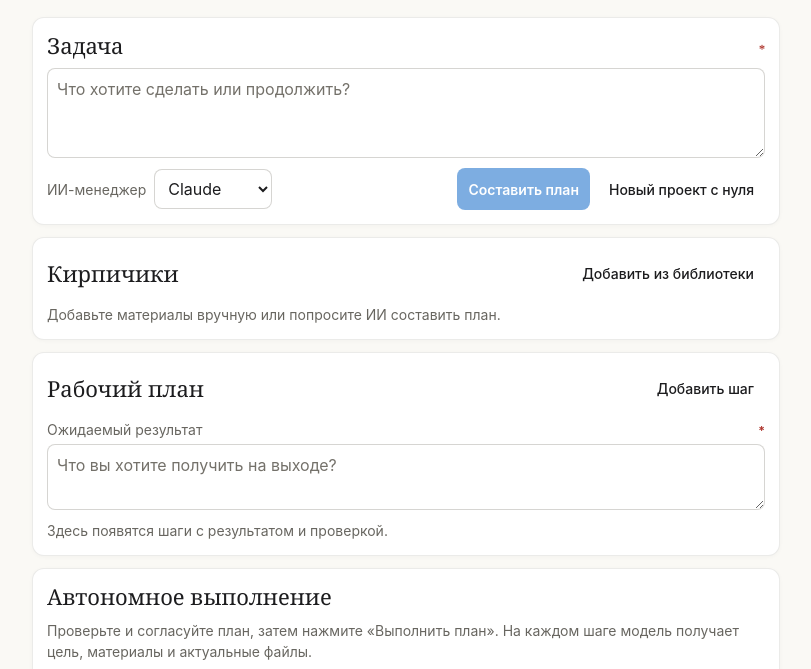
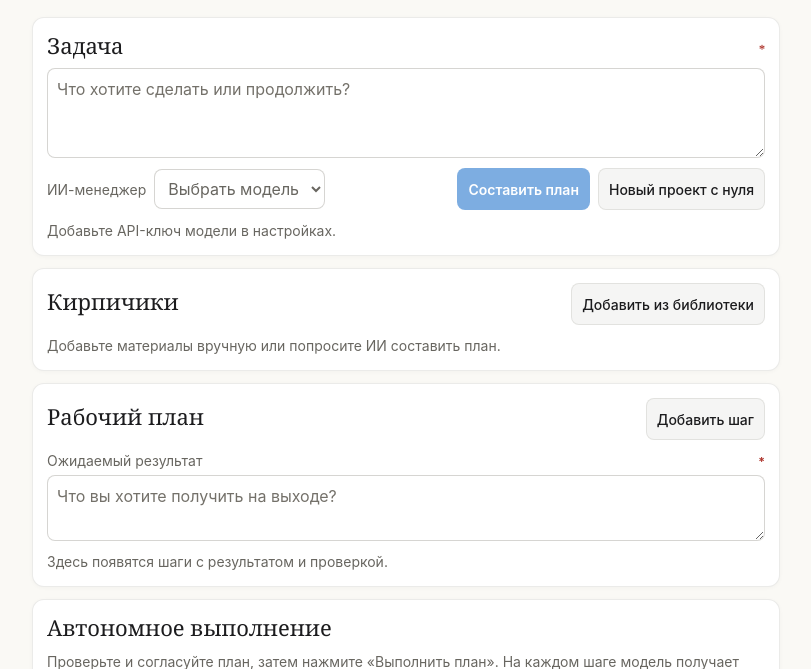
Before and after one commit to gatamylat/-Interactive_Engineering, a plain HTML site: page index.html in a window 1280 px wide. Shown: the part 71-740 px from the top of the page, without its empty margins (234-1045 px from the left). Drawn offline with Linux system fonts and the light colour scheme.

Commit message:
Clarify button hierarchy and model availability (v0.6.10)

```diff
--- a/app.js
+++ b/app.js
@@ -54,7 +54,7 @@ function updatePackage() {
   $('copy').disabled = !ready;
   $('download').disabled = !ready;
   $('save-recipe').disabled = !state || !assembly.task.trim();
-  $('plan').disabled = planning || !state || !assembly.task.trim();
+  $('plan').disabled = planning || !state || !assembly.task.trim() || !$('model').value;
   exUpdateControls(ready);
 }
 
@@ -254,7 +254,20 @@ async function save(update) {
 for (const [input, key] of [['task', 'task'], ['result', 'result']]) {
   $(input).addEventListener('input', () => { assembly[key] = $(input).value; persistDraft(); });
 }
-$('model').value = get('model') === 'deepseek' ? 'deepseek' : 'claude';
+function updateModelOptions() {
+  const select = $('model');
+  const preferred = get('model') === 'deepseek' ? 'deepseek' : 'claude';
+  for (const option of select.options) {
+    if (!option.value) continue;
+    option.disabled = !get('key-' + option.value).trim();
+    option.textContent = models[option.value] + (option.disabled ? ' — нет ключа' : '');
+  }
+  const available = [...select.options].filter(option => option.value && !option.disabled);
+  select.value = available.find(option => option.value === preferred)?.value ?? available[0]?.value ?? '';
+  $('model-key-hint').hidden = available.length > 0;
+}
+
+updateModelOptions();
 $('model').addEventListener('change', () => { set('model', $('model').value); updatePackage(); });
 function addStep() {
   if (assembly.steps.length >= 12) return;
@@ -268,7 +281,7 @@ $('add-step-bottom').addEventListener('click', addStep);
 
 $('assembly').addEventListener('submit', async event => {
   event.preventDefault();
-  if (planning || !state || !assembly.task.trim()) return;
+  if (planning || !state || !assembly.task.trim() || !$('model').value) return;
   const chosenModel = $('model').value;
   const key = get('key-' + chosenModel);
   if (!key) {
@@ -538,6 +551,7 @@ for (const name of Object.keys(models)) $('key-' + name).value = get('key-' + na
 $('save-keys').addEventListener('click', () => {
   for (const name of Object.keys(models)) set('key-' + name, $('key-' + name).value.trim());
   status('key-status', 'Ключи сохранены на этом устройстве.');
+  updateModelOptions();
   updatePackage();
 });
 $('generate-code').addEventListener('click', () => {
--- a/index.html
+++ b/index.html
@@ -7,7 +7,7 @@
 <meta name="apple-mobile-web-app-capable" content="yes">
 <meta http-equiv="Content-Security-Policy" content="default-src 'self'; script-src 'self' https://www.gstatic.com; style-src 'self' https://fonts.googleapis.com; font-src 'self' https://fonts.gstatic.com; img-src 'self' data:; connect-src 'self' https://www.gstatic.com https://*.googleapis.com https://api.anthropic.com https://api.deepseek.com; object-src 'none'; base-uri 'none'; form-action 'none'">
 <link rel="stylesheet" href="https://fonts.googleapis.com/css2?family=DM+Sans:wght@400;500;600;700&amp;family=Playfair+Display:wght@500;600&amp;display=swap">
-<link rel="stylesheet" href="./surf.css?v=4">
+<link rel="stylesheet" href="./surf.css?v=5">
 <link rel="manifest" href="./manifest.webmanifest">
 <link rel="icon" href="./icon.svg" type="image/svg+xml">
 <link rel="apple-touch-icon" href="./touch.png">
@@ -23,7 +23,7 @@
       <button type="button" data-section="expectation" data-open="library">Ожидания</button>
       <button type="button" data-section="recipe" data-open="library">Рецепты</button>
       <button type="button" data-open="settings">Настройки</button>
-      <span id="app-version" aria-label="Версия приложения" style="display:block;padding:10px 14px;font-size:12px;opacity:.7">Версия 0.6.9</span>
+      <span id="app-version" aria-label="Версия приложения" style="display:block;padding:10px 14px;font-size:12px;opacity:.7">Версия 0.6.10</span>
     </nav>
   </header>
   <main>
@@ -32,12 +32,19 @@
         <h2 class="required-caption">Задача<span class="required-mark" aria-hidden="true">*</span></h2>
         <textarea id="task" aria-label="Задача" rows="3" maxlength="12000" placeholder="Что хотите сделать или продолжить?" required></textarea>
         <div class="row planner-actions">
-          <label class="model-label">ИИ-менеджер <select id="model"><option value="claude">Claude</option><option value="deepseek">DeepSeek</option></select></label>
+          <label class="model-label">ИИ-менеджер
+            <select id="model" aria-describedby="model-key-hint">
+              <option value="" disabled selected hidden>Выбрать модель</option>
+              <option value="claude">Claude</option>
+              <option value="deepseek">DeepSeek</option>
+            </select>
+          </label>
           <div class="row">
             <button id="plan" class="primary" type="submit" disabled>Составить план</button>
             <button id="exec-reset-top" type="button">Новый проект с нуля</button>
           </div>
         </div>
+        <p id="model-key-hint" hidden>Добавьте API-ключ модели в настройках.</p>
         <p id="plan-status" role="status"></p>
       </section>
 
@@ -156,6 +163,6 @@
   </div>
   <button class="dialog-dismiss" type="button" data-close tabindex="-1" aria-label="Закрыть окно"></button>
 </dialog>
-<script type="module" src="./app.js?v=15"></script>
+<script type="module" src="./app.js?v=16"></script>
 </body>
 </html>
--- a/surf.css
+++ b/surf.css
@@ -81,6 +81,8 @@ h3 { font-size: 18px; }
 .shell { max-width: 780px; margin: auto; padding: env(safe-area-inset-top) max(16px, env(safe-area-inset-right)) max(28px, env(safe-area-inset-bottom)) max(16px, env(safe-area-inset-left)); }
 .masthead, .panel-head, .row, .brand { display: flex; align-items: center; gap: 8px; }
 .masthead, .panel-head { justify-content: space-between; }
+.panel-head { align-items: baseline; }
+.panel-head > [data-close] { align-self: center; }
 .masthead { position: relative; z-index: 1; min-height: 68px; border-bottom: 1px solid var(--line); }
 .brand svg, .icon-button svg { width: 22px; height: 22px; flex: none; fill: none; stroke: currentColor; stroke-width: 1.6; stroke-linejoin: round; stroke-linecap: round; }
 .brand svg { color: var(--accent-ink); }
@@ -95,7 +97,14 @@ main { padding-top: 20px; }
 .workspace-card > * + *, dialog section > * + *, #entry-form > * + * { margin-top: 10px; }
 button, select, input, textarea, summary, .upload { font: inherit; color: inherit; }
 button, .upload, summary { min-height: 42px; padding: 7px 10px; border: 1px solid transparent; border-radius: 8px; background: transparent; cursor: pointer; font-weight: 500; }
-button:hover, summary:hover, .upload:hover { background: var(--wash); }
+button:where(:not(.primary, .icon-button, .dialog-dismiss)), .upload {
+  background: var(--wash);
+  border-color: var(--line);
+}
+button:where(:not(.primary, .dialog-dismiss)):enabled:hover, summary:hover, .upload:hover {
+  background: var(--wash);
+  border-color: var(--control-line);
+}
 button:disabled { opacity: .55; cursor: default; }
 button.primary { background: var(--accent-button); color: var(--on-accent); font-weight: 600; }
 .icon-button { width: 44px; display: grid; place-items: center; flex: none; padding: 0; }
@@ -108,7 +117,9 @@ label > input, label > select, label > textarea { margin-top: 4px; color: var(--
 textarea { resize: vertical; min-height: 48px; }
 textarea::placeholder, input::placeholder { color: var(--placeholder); }
 .model-label { display: flex; align-items: center; gap: 8px; }
-.model-label select { width: auto; margin: 0; }
+.model-label { min-width: 0; max-width: 100%; flex-wrap: wrap; }
+.model-label select { width: auto; max-width: 100%; margin: 0; }
+#model:has(option:checked:disabled), #model option:disabled { color: var(--muted); }
 .planner-actions { justify-content: space-between; }
 p, small { color: var(--muted); overflow-wrap: anywhere; }
 .execution-progress { display: flex; align-items: center; gap: 8px; }
--- a/sw.js
+++ b/sw.js
@@ -1,5 +1,5 @@
-const cacheName = 'interactive-engineering-15';
-const files = ['./', './index.html', './surf.css?v=4', './app.js?v=15', './modules/core.js', './modules/core.js?v=15',
+const cacheName = 'interactive-engineering-16';
+const files = ['./', './index.html', './surf.css?v=5', './app.js?v=16', './modules/core.js', './modules/core.js?v=15',
   './modules/execution-context.js?v=15', './modules/library.js', './modules/sync.js', './manifest.webmanifest', './icon.svg', './touch.png'];
 const urls = new Set(files.map(path => new URL(path, self.registration.scope).href));
 self.addEventListener('install', event => {
```
